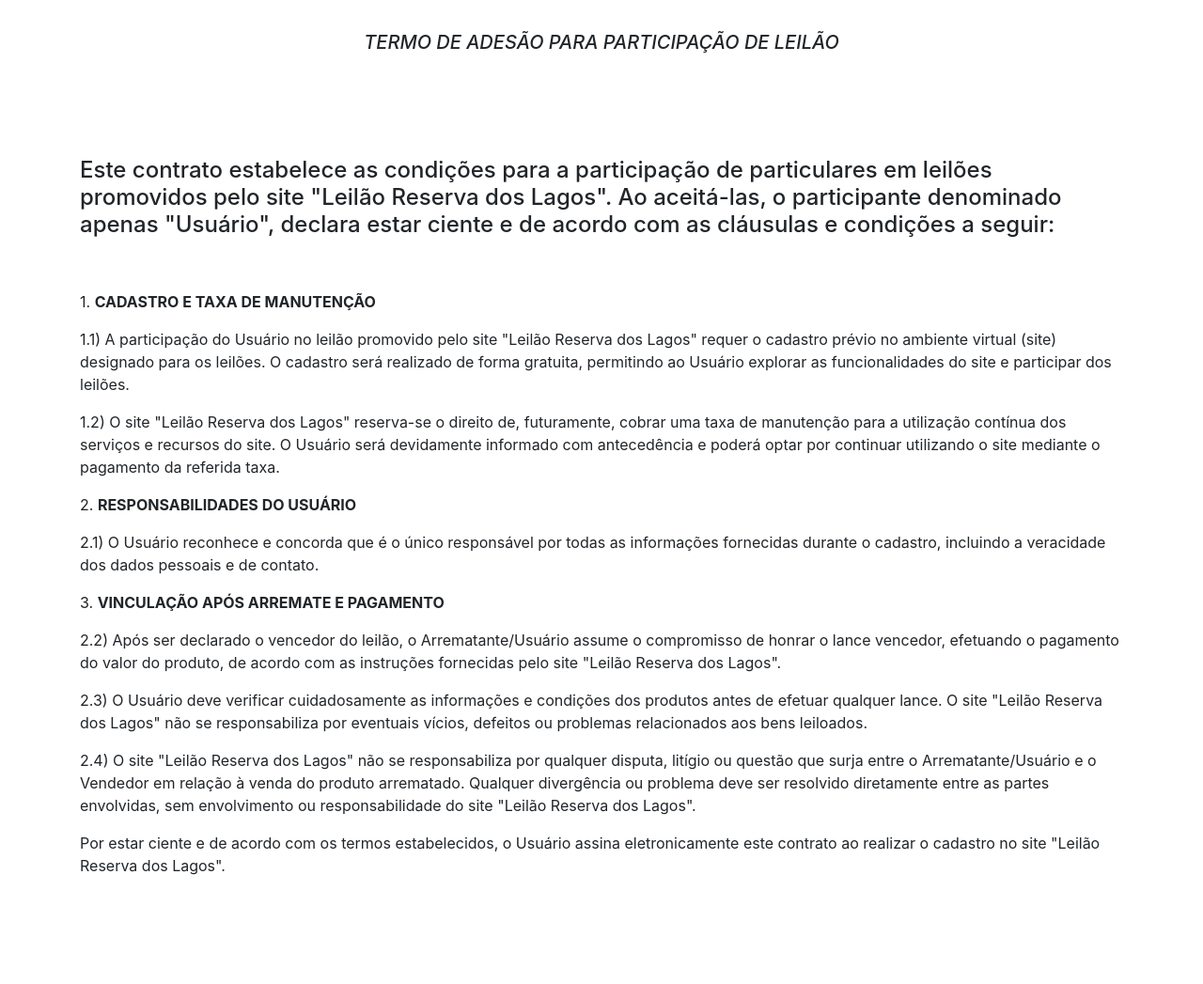
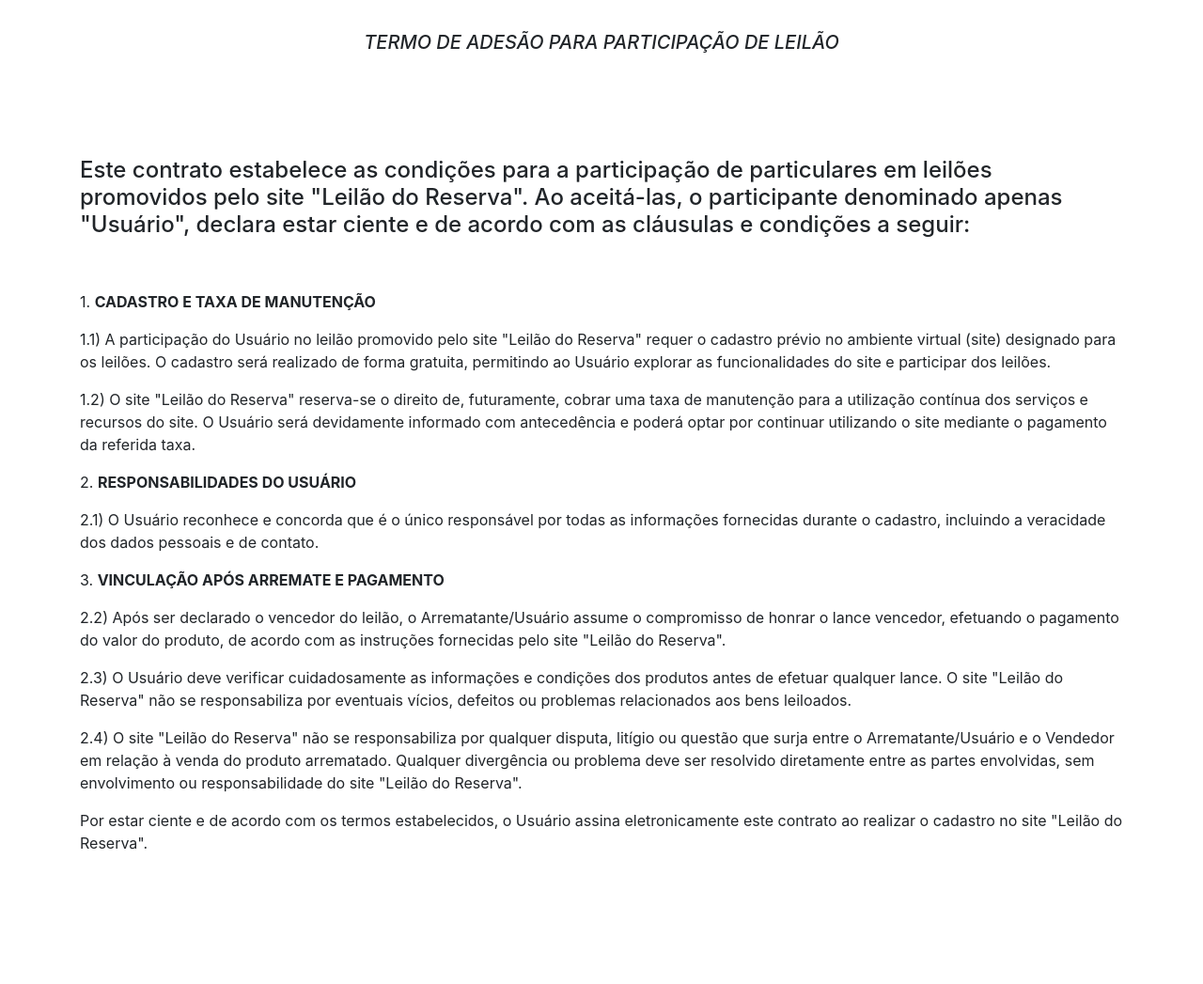
Before and after one commit to gabrielcn/e-commerce_website_leilao_reserva_dos_lagos, a Django app: page /termos/ in a window 1280 px wide. Shown: the part 269-1316 px from the top of the page at 94% size. After the commit the page ends 1173 px from the top, so only its background shows below. Run offline with Django 3.2, Linux system fonts and the light colour scheme; some libraries are stand-ins or nearby versions.

Commit message:
Update termos.html

```diff
--- a/auctions/templates/auctions/termos.html
+++ b/auctions/templates/auctions/termos.html
@@ -25,7 +25,7 @@
 			<div class="row align-items-center">
 				<div class="col-sm-2">
 					<div class="pl-0 logo">
-						<img src="https://github.com/gabrielcn/e-commerce_website_leilao_reserva_dos_lagos/blob/main/auctions/static/img/reserva.jpg?raw=true" alt="Logo Listo" width="400" height="250">
+						<img src="https://github.com/gabrielcn/e-commerce_website_leilao_reserva_dos_lagos/blob/main/auctions/static/img/kisspng-shopping-cart-software-amazon-com-online-shopping-5c9f098d2befc9.28064615155392654118.png?raw=true" alt="Logo" width="400" height="250">
 					</div>
 				</div>
 				<div class="col-sm-10">
@@ -40,18 +40,18 @@
 		<div class="row">
 			<div class="col-md-12 main-text">
 
-				<h4>Este contrato estabelece as condições para a participação de particulares em leilões promovidos pelo site "Leilão Reserva dos Lagos". Ao aceitá-las, o participante denominado apenas "Usuário", declara estar ciente e de acordo com as cláusulas e condições a seguir: </h4>
+				<h4>Este contrato estabelece as condições para a participação de particulares em leilões promovidos pelo site "Leilão do Reserva". Ao aceitá-las, o participante denominado apenas "Usuário", declara estar ciente e de acordo com as cláusulas e condições a seguir: </h4>
         <br><br>
         <p>
     1. <strong>CADASTRO E TAXA DE MANUTENÇÃO</strong>
   </p>
 
   <p>
-    1.1) A participação do Usuário no leilão promovido pelo site "Leilão Reserva dos Lagos" requer o cadastro prévio no ambiente virtual (site) designado para os leilões. O cadastro será realizado de forma gratuita, permitindo ao Usuário explorar as funcionalidades do site e participar dos leilões.
+    1.1) A participação do Usuário no leilão promovido pelo site "Leilão do Reserva" requer o cadastro prévio no ambiente virtual (site) designado para os leilões. O cadastro será realizado de forma gratuita, permitindo ao Usuário explorar as funcionalidades do site e participar dos leilões.
   </p>
 
   <p>
-    1.2) O site "Leilão Reserva dos Lagos" reserva-se o direito de, futuramente, cobrar uma taxa de manutenção para a utilização contínua dos serviços e recursos do site. O Usuário será devidamente informado com antecedência e poderá optar por continuar utilizando o site mediante o pagamento da referida taxa.
+    1.2) O site "Leilão do Reserva" reserva-se o direito de, futuramente, cobrar uma taxa de manutenção para a utilização contínua dos serviços e recursos do site. O Usuário será devidamente informado com antecedência e poderá optar por continuar utilizando o site mediante o pagamento da referida taxa.
   </p>
 
   <p>
@@ -67,18 +67,18 @@
   </p>
 
   <p>
-    2.2) Após ser declarado o vencedor do leilão, o Arrematante/Usuário assume o compromisso de honrar o lance vencedor, efetuando o pagamento do valor do produto, de acordo com as instruções fornecidas pelo site "Leilão Reserva dos Lagos".
+    2.2) Após ser declarado o vencedor do leilão, o Arrematante/Usuário assume o compromisso de honrar o lance vencedor, efetuando o pagamento do valor do produto, de acordo com as instruções fornecidas pelo site "Leilão do Reserva".
   </p>
 
   <p>
-    2.3) O Usuário deve verificar cuidadosamente as informações e condições dos produtos antes de efetuar qualquer lance. O site "Leilão Reserva dos Lagos" não se responsabiliza por eventuais vícios, defeitos ou problemas relacionados aos bens leiloados.
+    2.3) O Usuário deve verificar cuidadosamente as informações e condições dos produtos antes de efetuar qualquer lance. O site "Leilão do Reserva" não se responsabiliza por eventuais vícios, defeitos ou problemas relacionados aos bens leiloados.
   </p>
 
   <p>
-    2.4) O site "Leilão Reserva dos Lagos" não se responsabiliza por qualquer disputa, litígio ou questão que surja entre o Arrematante/Usuário e o Vendedor em relação à venda do produto arrematado. Qualquer divergência ou problema deve ser resolvido diretamente entre as partes envolvidas, sem envolvimento ou responsabilidade do site "Leilão Reserva dos Lagos".
+    2.4) O site "Leilão do Reserva" não se responsabiliza por qualquer disputa, litígio ou questão que surja entre o Arrematante/Usuário e o Vendedor em relação à venda do produto arrematado. Qualquer divergência ou problema deve ser resolvido diretamente entre as partes envolvidas, sem envolvimento ou responsabilidade do site "Leilão do Reserva".
   </p>
 
-  <p> Por estar ciente e de acordo com os termos estabelecidos, o Usuário assina eletronicamente este contrato ao realizar o cadastro no site "Leilão Reserva dos Lagos". </p>
+  <p> Por estar ciente e de acordo com os termos estabelecidos, o Usuário assina eletronicamente este contrato ao realizar o cadastro no site "Leilão do Reserva". </p>
 			</div>
 		</div>
 	</div>
```
